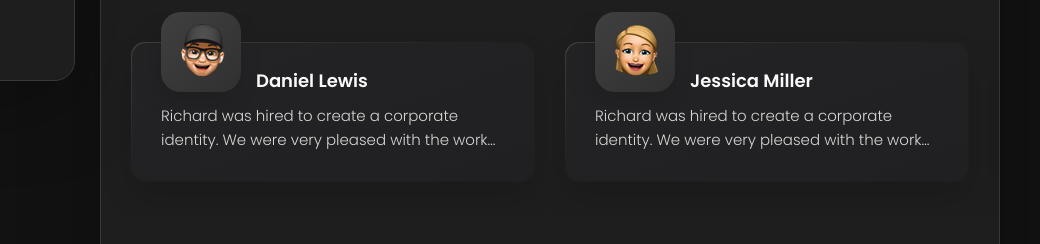
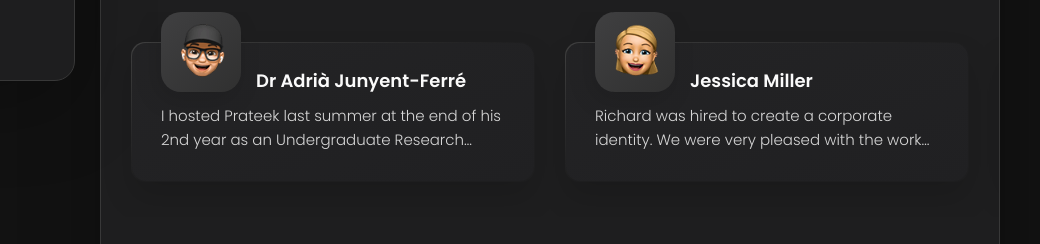
Before and after one commit to prateekwagle/prateekwagle.github.io, a plain HTML site: page index.html in a window 1280 px wide. Shown: the part 733-977 px from the top of the page, 240-1280 px from the left. Drawn offline with nearby package versions, Linux system fonts and the light colour scheme.

Commit message:
adria testimonial

```diff
--- a/index.html
+++ b/index.html
@@ -308,18 +308,22 @@
               <div class="content-card" data-testimonials-item>
 
                 <figure class="testimonials-avatar-box">
-                  <img src="./assets/images/avatar-1.png" alt="Daniel lewis" width="60" data-testimonials-avatar>
+                  <img src="./assets/images/avatar-1.png" alt="Dr Adrià Junyent-Ferré" width="60" data-testimonials-avatar>
                 </figure>
 
-                <h4 class="h4 testimonials-item-title" data-testimonials-title>Daniel lewis</h4>
+                <h4 class="h4 testimonials-item-title" data-testimonials-title>Dr Adrià Junyent-Ferré</h4>
 
                 <div class="testimonials-text" data-testimonials-text>
                   <p>
-                    Richard was hired to create a corporate identity. We were very pleased with the work done. She has a
-                    lot of experience
-                    and is very concerned about the needs of client. Lorem ipsum dolor sit amet, ullamcous cididt
-                    consectetur adipiscing
-                    elit, seds do et eiusmod tempor incididunt ut laborels dolore magnarels alia.
+                    I hosted Prateek last summer at the end of his 2nd year as an Undergraduate Research Opportunity
+                    Placement (UROP) student, between July and September. During this period, Prateek worked on a
+                    project that was linked to the activities of the Shell Eco-Marathon Team at Imperial, which is part of
+                    Imperial Racing Green. Prateek studied the control of Permanent Magnet Synchronous Motors (PMSM) for variable-speed
+                    drives with MOSFET-based three-phase converters. This work involved implementing a simulation
+                    model of the motor and the converter in Matlab Simulink to gain understanding about its operation and
+                    later deploy the same controller in a hardware platform based on a microcontroller from Texas
+                    Instruments using Simulink Embedded Coder. In my view, the scope of the work and the depth of
+                    the analysis was close to what we see in some final year projects.
                   </p>
                 </div>
 
```
